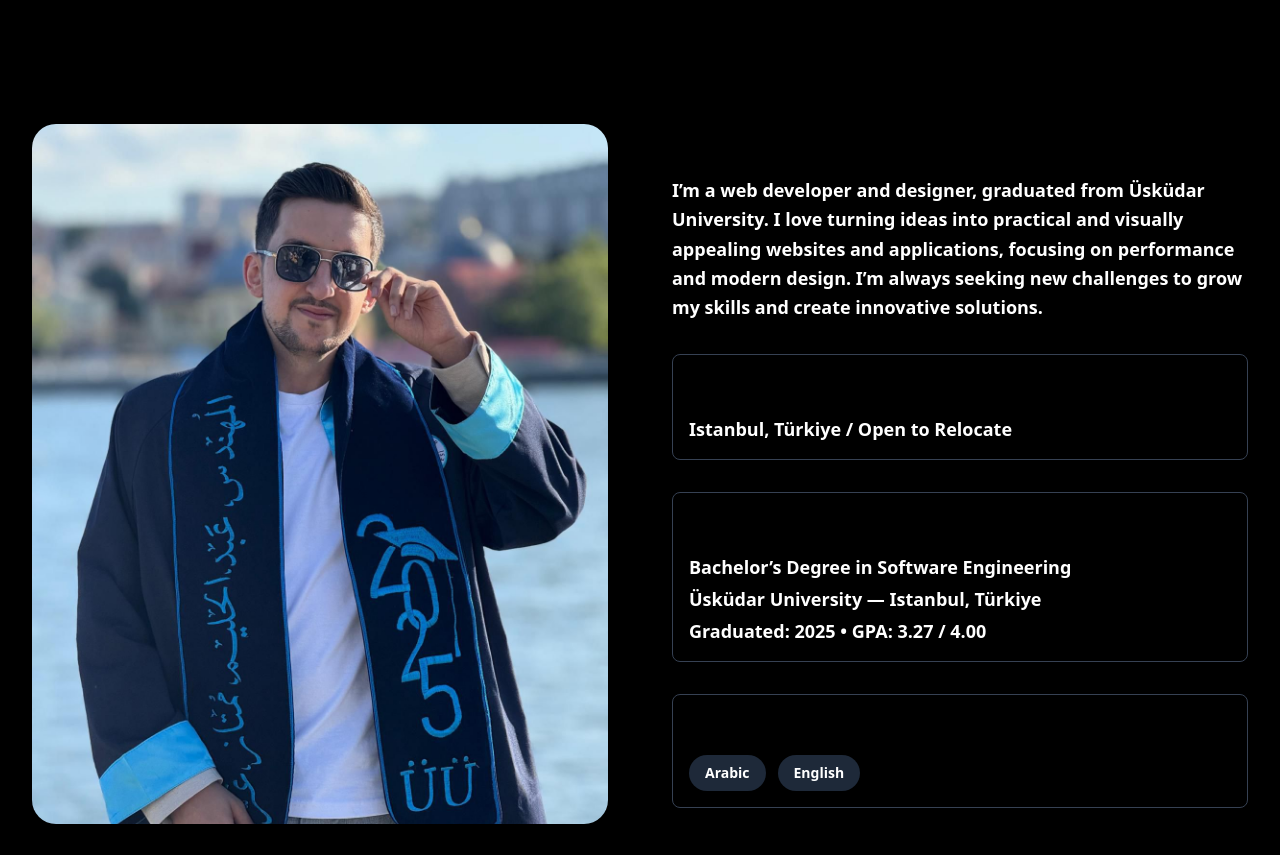
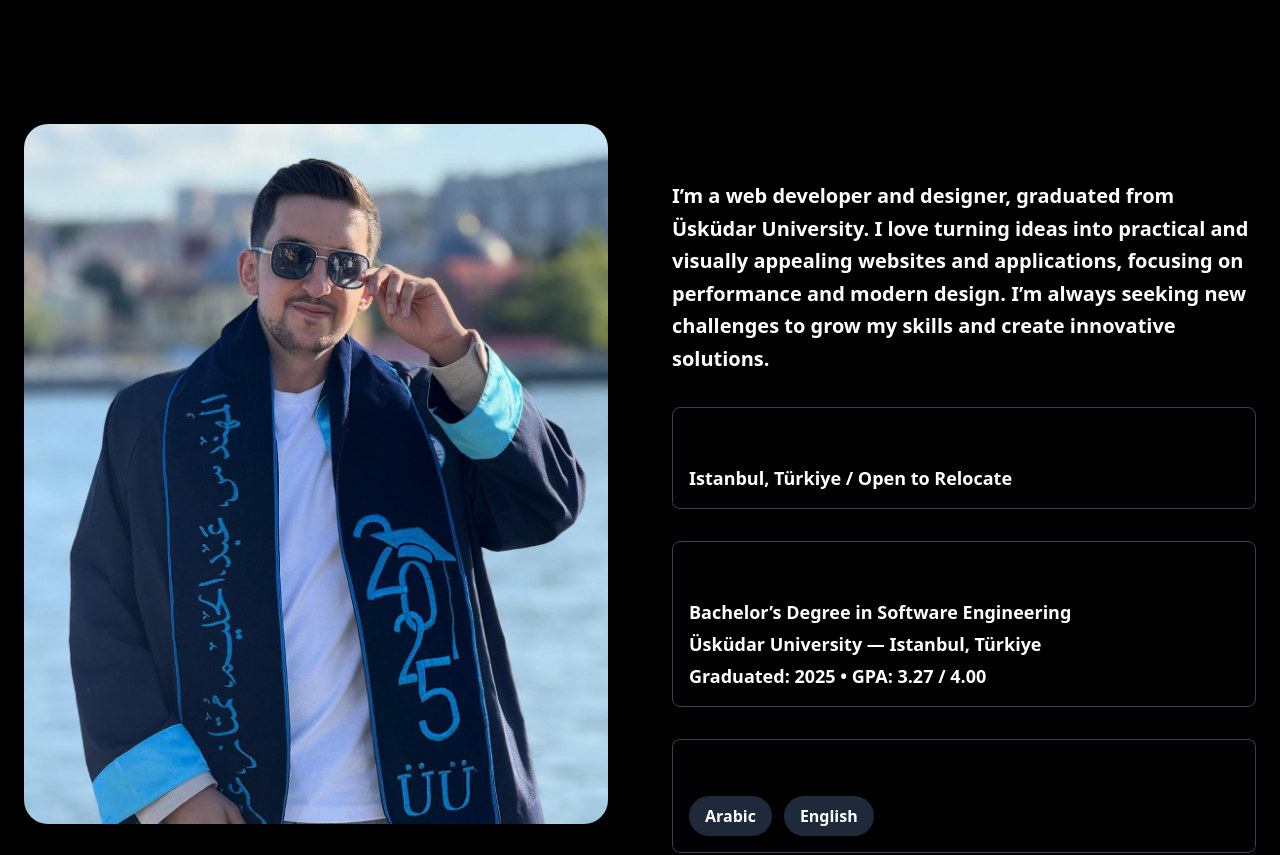
Before and after one commit to Abdulhalimg2002/Protfilo, a React (Vite) app: page / in a window 1280 px wide. Shown: the part 740-1595 px from the top of the page. Built offline with nearby package versions, Linux system fonts and the light colour scheme.

Commit message:
make some chage

```diff
--- a/src/components/About/index.tsx
+++ b/src/components/About/index.tsx
@@ -5,16 +5,17 @@ import AnimatedSection from '../Anmation/AnimatedSection';
 
 const Index = () => {
   return (
+
     <div
   id="About"
-      className="mx-auto max-w-screen-xl px-4 sm:px-6 lg:px-8 grid grid-cols-1 md:grid-cols-2 items-start gap-8 sm:gap-10 md:gap-16"
+  className="mx-auto max-w-screen-xl grid grid-cols-1 md:grid-cols-2 items-start gap-6 sm:gap-10 md:gap-16 px-4 sm:px-6"
 >
   {/* الصورة */}
   <AnimatedSection direction="left" stagger={0.2}>
     <Imag
       src="/d.png.jpg"
       alt="Profile"
-          className="w-full h-auto max-h-[300px] sm:max-h-[400px] md:max-h-[500px] lg:max-h-[700px] object-cover object-center rounded-3xl shadow-lg"
+      className="w-full h-auto max-h-[300px] sm:max-h-[400px] md:max-h-[600px] lg:max-h-[700px] object-cover object-center rounded-3xl shadow-lg"
     />
   </AnimatedSection>
 
@@ -24,8 +25,8 @@ const Index = () => {
 
       {/* About */}
       <div>
-            <Title className="mb-2 sm:mb-3 text-xl sm:text-2xl md:text-4xl">About Me:</Title>
-            <Prag className="text-white text-sm sm:text-base md:text-left md:text-lg leading-relaxed">
+        <Title className="mb-2 text-2xl sm:text-3xl md:text-4xl lg:text-5xl">About Me:</Title>
+        <Prag className="text-white text-sm sm:text-base md:text-lg lg:text-xl leading-relaxed md:text-left">
           I’m a web developer and designer, graduated from Üsküdar University.
           I love turning ideas into practical and visually appealing websites and applications,
           focusing on performance and modern design. I’m always seeking new challenges to grow
@@ -34,29 +35,31 @@ const Index = () => {
       </div>
 
       {/* Based in */}
-          <div className="border border-gray-700 p-3 sm:p-4 rounded-lg">
-            <Title className="mb-1 sm:mb-2 text-lg sm:text-xl md:text-3xl">Based in:</Title>
-            <Prag className="text-sm sm:text-base  md:text-left md:text-lg">Istanbul, Türkiye / Open to Relocate</Prag>
+      <div className="border font-bold border-gray-700 p-3 sm:p-4 rounded-lg">
+        <Title className="mb-1 text-xl sm:text-2xl md:text-3xl">Based in:</Title>
+        <Prag className="text-sm sm:text-base md:text-lg md:text-left">
+          Istanbul, Türkiye / Open to Relocate
+        </Prag>
       </div>
 
       {/* Education */}
       <div className="border border-gray-700 p-3 sm:p-4 rounded-lg">
-            <Title className="mb-1 sm:mb-2 text-lg sm:text-xl md:text-3xl">Education:</Title>
+        <Title className="mb-1 text-xl sm:text-2xl md:text-3xl">Education:</Title>
         <div className="space-y-1">
-              <Prag className="text-sm sm:text-base  md:text-left md:text-lg">Bachelor’s Degree in Software Engineering</Prag>
-              <Prag className="text-sm sm:text-base  md:text-left md:text-lg">Üsküdar University — Istanbul, Türkiye</Prag>
-              <Prag className="text-sm sm:text-base  md:text-left md:text-lg">Graduated: 2025 • GPA: 3.27 / 4.00</Prag>
+          <Prag className="text-sm sm:text-base md:text-lg md:text-left">Bachelor’s Degree in Software Engineering</Prag>
+          <Prag className="text-sm sm:text-base md:text-lg md:text-left">Üsküdar University — Istanbul, Türkiye</Prag>
+          <Prag className="text-sm sm:text-base md:text-lg md:text-left">Graduated: 2025 • GPA: 3.27 / 4.00</Prag>
         </div>
       </div>
 
       {/* Languages */}
       <div className="border border-gray-700 p-3 sm:p-4 rounded-lg">
-            <Title className="mb-1 sm:mb-2 text-lg sm:text-xl md:text-3xl">Languages:</Title>
+        <Title className="mb-1 text-xl sm:text-2xl md:text-3xl">Languages:</Title>
         <div className="flex flex-wrap justify-center md:justify-start gap-2 sm:gap-3">
           {['Arabic', 'English'].map(lang => (
             <span
               key={lang}
-                  className="px-3 sm:px-4 py-1 sm:py-2 rounded-full text-xs sm:text-sm md:text-sm font-bold bg-gray-800 text-white hover:bg-[#3396D3] transition-colors"
+              className="px-3 sm:px-4 py-1 sm:py-2 rounded-full text-xs sm:text-sm md:text-sm lg:text-base font-bold bg-gray-800 text-white hover:bg-[#3396D3] transition-colors"
             >
               {lang}
             </span>
@@ -64,10 +67,15 @@ const Index = () => {
         </div>
       </div>
 
+      {/* Skills */}
+      {/* يمكنك إضافة قسم المهارات بنفس النمط */}
+
     </div>
   </AnimatedSection>
 </div>
-  );
-};
+
+
+  )
+}
 
 export default Index;
```
Lines whose indentation alone changed are shown as unchanged.
